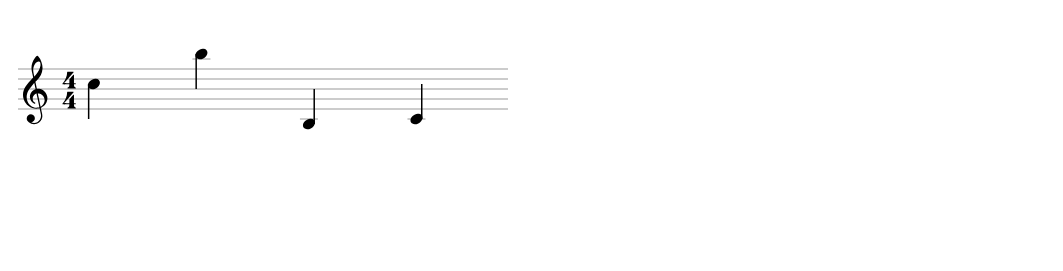
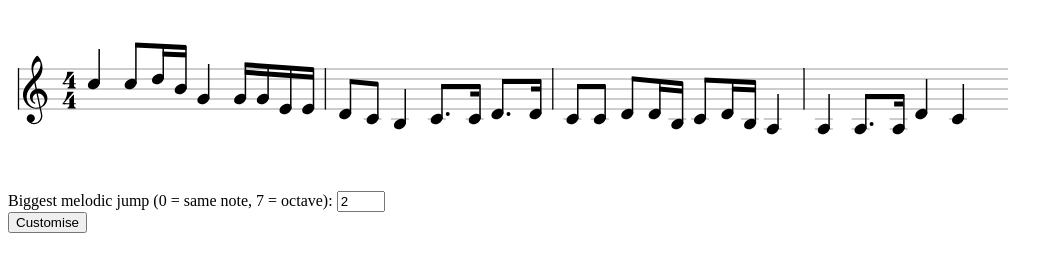
Before and after one commit to AJFaraday/theme_generator, a plain HTML site: page index.html in a window 1280 px wide. Shown: the part 61-332 px from the top of the page, without its empty margins (0-1063 px from the left). Drawn offline with Linux system fonts and the light colour scheme.

Commit message:
Version Zero prototype

```diff
--- a/index.html
+++ b/index.html
@@ -11,9 +11,27 @@
     <h1>Automatic Music Theme Generator</h1>
 
     <div id="score"></div>
+    <br/>
+
+
+    <div id="form">
+      <label for="max_jump">Biggest melodic jump (0 = same note, 7 = octave):</label>
+
+      <input type="number" id="max_jump" name="max_jump" value="2" min="0" max="7">
+
+      <br clear="both"/>
+      <input type="button" value="Customise" id="customise_button">
+    </div>
+
 
     <script type="text/javascript">
-      ThemeGen.draw_easy_score();
+      ThemeGen.draw_score();
+      var btn = document.getElementById('customise_button');
+      btn.addEventListener('click', function () {
+        ThemeGen.biggest_step = parseInt(document.getElementById('max_jump').value);
+        document.getElementById('score').innerHTML = '';
+        ThemeGen.draw_score();
+      });
     </script>
   </body>
 </html>
--- a/theme_gen.js
+++ b/theme_gen.js
@@ -1,80 +1,150 @@
 ThemeGen = {
   notes: [
-    'A3', 'B3',
-    'C4', 'D4', 'E4', 'F4', 'G4', 'A4', 'B4',
-    'C5', 'D5', 'E5', 'F5', 'G5', 'A5', 'B5',
-    'C6'
+    'a/3', 'b/3',
+    'c/4', 'd/4', 'e/4', 'f/4', 'g/4', 'a/4', 'b/4',
+    'c/5', 'd/5', 'e/5', 'f/5', 'g/5', 'a/5', 'b/5',
+    'c/6'
   ],
 
   leading_notes: [
-    'B3', 'D4', 'B5'
+    'b/3', 'd/4', 'b/4', 'd/5', 'b/5'
   ],
 
 
+  biggest_step: 2,
 
-  draw_easy_score: function () {
-    var vf = new Vex.Flow.Factory({renderer: {elementId: 'score'}});
-    var score = vf.EasyScore();
-    var system = vf.System();
+  draw_score: function () {
+    VF = Vex.Flow;
+    var div = document.getElementById("score");
+    var renderer = new VF.Renderer(div, VF.Renderer.Backends.SVG);
+    renderer.resize(1000, 150);
+    var context = renderer.getContext();
+    var stave = new VF.Stave(10, 10, 1000);
+    stave.addClef("treble").addTimeSignature("4/4");
+    stave.setContext(context).draw();
 
-    var noteString = ThemeGen.generate().join();
-    console.log(noteString);
+    beams = [];
 
-    system.addStave({
-      voices: [
-        score.voice(
-          score.notes(noteString)
-        )
-      ]
-    })
-      .addClef('treble')
-      .addTimeSignature('4/4');
+    var voice = new VF.Voice({num_beats: 4, beat_value: 4, resolution: Vex.Flow.RESOLUTION});
+    voice.setStrict(false);
+    var notes = ThemeGen.generate();
+    voice.addTickables(notes);
 
-    vf.draw();
+    new VF.Formatter().joinVoices([voice]).format([voice], 900);
+    voice.draw(context, stave);
+    beams.forEach(function (b) {
+      b.setContext(context).draw()
+    });
   },
 
-  generate: function() {
-    var notes = ['C5/q'];
+  generate: function () {
+    current_note_index = 9;
+
+    var notes = [ThemeGen.create_note('c/5', 'q')];
+
+    ThemeGen.choose_notes(3, notes);
+    notes.push(new Vex.Flow.BarNote());
+
+    ThemeGen.choose_notes(4, notes);
+    notes.push(new Vex.Flow.BarNote());
+
+    ThemeGen.choose_notes(4, notes);
+    notes.push(new Vex.Flow.BarNote());
+
+    ThemeGen.choose_notes(2, notes);
 
     var leading_note = ThemeGen.choose_leading_note();
-
-    for(var i = 0; i < 1; i++) {
-      notes.push(ThemeGen.choose_note());
-    }
-
-
-    notes.push(leading_note);
-    notes.push(ThemeGen.choose_last_note(leading_note));
+    notes.push(ThemeGen.create_note(leading_note, 'q'));
+    notes.push(ThemeGen.create_note(ThemeGen.choose_last_note(leading_note), 'q'));
     return notes;
   },
 
-  choose_note: function() {
+  rhythmic_figures: [
+    ['q'],
+    ['q'],
+    ['q'],
+    ['q'],
+    ['q'],
+    ['8', '8'],
+    ['8', '8'],
+    ['8', '8'],
+    ['8', '16', '16'],
+    ['16', '16', '16', '16'],
+    ['8d', '16'],
+    ['8d', '16']
+  ],
+
+  choose_notes: function (beats, notes) {
+    console.log('adding ' + beats + 'beats worth of notes')
+    do {
+      var beat_notes = [];
+      var figure = ThemeGen.rhythmic_figures[Math.floor(Math.random() * ThemeGen.rhythmic_figures.length)];
+      figure.forEach(
+        function (val) {
+          var note = ThemeGen.create_note(ThemeGen.choose_note(), val);
+          notes.push(note);
+          beat_notes.push(note);
+        }
+      );
+      if (beat_notes.length > 1) {
+        beams.push(new VF.Beam(beat_notes));
+      }
+      beats -= 1;
+    } while (beats > 0);
+  },
+
+  choose_note: function () {
+    ThemeGen.change_index();
+    return ThemeGen.notes[current_note_index];
+  },
+
+  change_index: function () {
+    current_note_index += Math.floor(Math.random() * (ThemeGen.biggest_step * 2)) - ThemeGen.biggest_step;
+    if (current_note_index < 0) {
+      current_note_index += Math.floor(Math.random() * ThemeGen.biggest_step);
+    } else if (current_note_index >= ThemeGen.notes.length) {
+      current_note_index -= Math.floor(Math.random() * ThemeGen.biggest_step);
+    }
+    if (current_note_index < 0 || current_note_index >= ThemeGen.notes.length) {
+      ThemeGen.change_index();
+    }
+  },
+
+  create_note: function (note_name, duration) {
+    var note = new VF.StaveNote({
+      clef: 'treble',
+      keys: [note_name],
+      duration: duration
+    });
+    if (duration.includes('d')) {
+      note.addDotToAll()
+    }
+    return note;
+  },
+
+  choose_leading_note: function () {
     return ThemeGen.leading_notes[Math.floor(Math.random() * ThemeGen.leading_notes.length)];
   },
 
-  choose_leading_note: function() {
-    return ThemeGen.leading_notes[Math.floor(Math.random() * ThemeGen.leading_notes.length)];
-  },
-
-  choose_last_note: function(leading_note) {
-    switch(leading_note){
-      case 'B3':
-        return 'C4';
+  choose_last_note: function (leading_note) {
+    switch (leading_note) {
+      case 'b/3':
+        return 'c/4';
         break;
-      case 'D4':
-        return 'C4';
+      case 'd/4':
+        return 'c/4';
         break;
-      case 'B3':
-        return 'C4';
+      case 'b/3':
+        return 'c/4';
         break;
-      case 'B4':
-        return 'C5';
+      case 'b/4':
+        return 'c/5';
         break;
-      case 'D5':
-        return 'C5';
+      case 'd/5':
+        return 'c/5';
         break;
-      case 'B5':
-        return 'C6';
+      case 'b/5':
+        return 'c/6';
         break;
     }
   }
```
